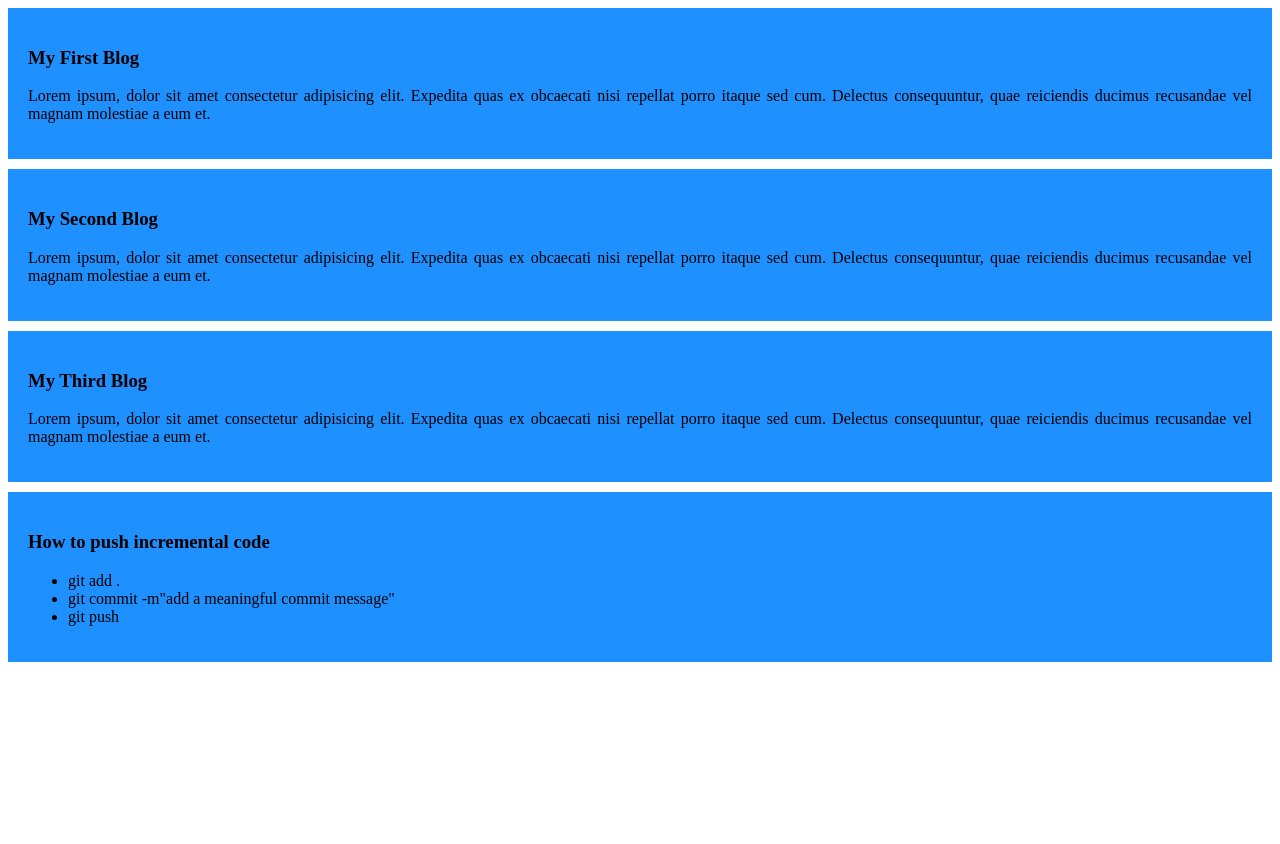
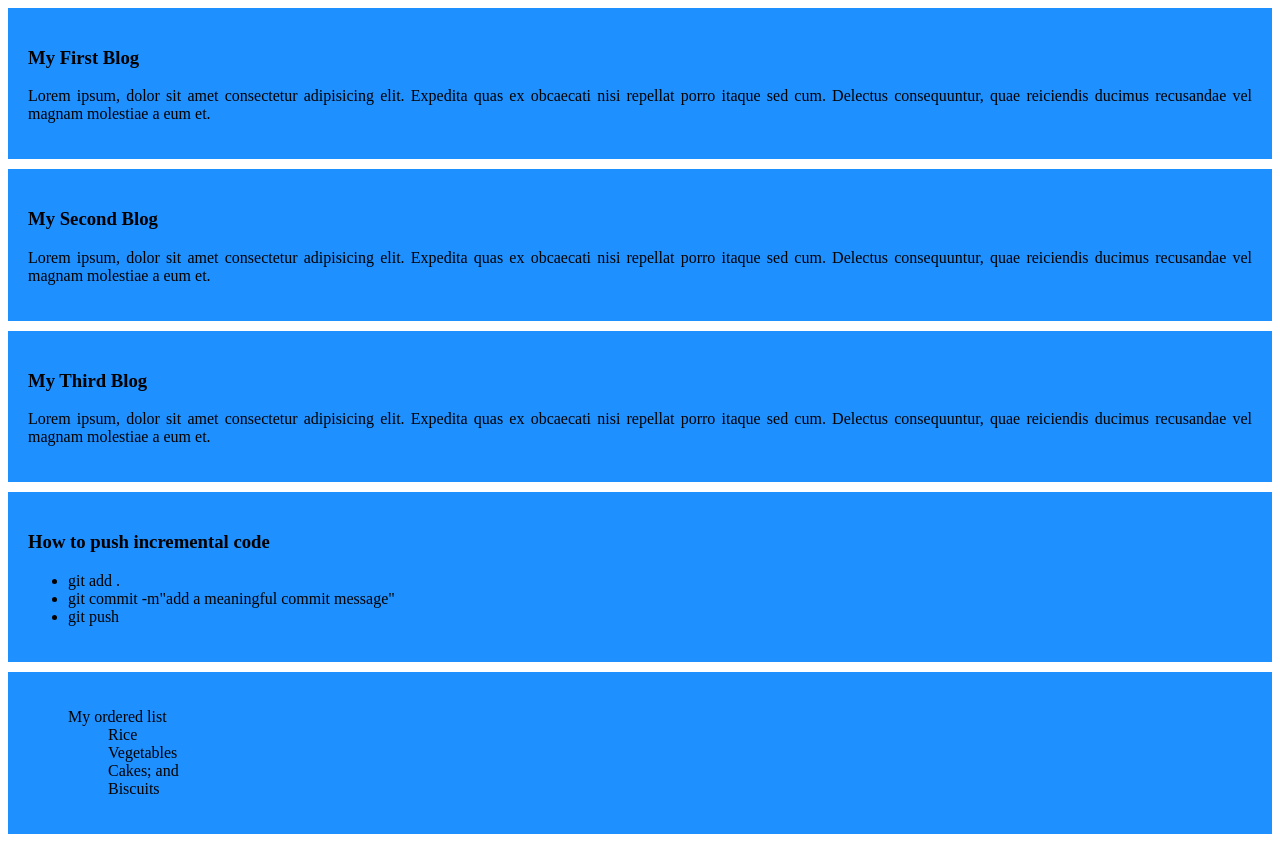
Before and after one commit to AhmetChatgami/my-first-github-repo, a plain HTML site: page index.html in a window 1280 px wide. Before the commit the page ends 800 px from the top, so only its background shows below. Drawn offline with Linux system fonts and the light colour scheme.

Commit message:
added my ordered list

```diff
--- a/index.html
+++ b/index.html
@@ -28,5 +28,13 @@
         </ul>
 
     </div>
+    <div>
+        <ol>My ordered list
+            <ul>Rice</ul>
+            <ul>Vegetables</ul>
+            <ul>Cakes; and</ul>
+            <ul>Biscuits</ul>
+        </ol>
+    </div>
 </body>
 </html>
```
